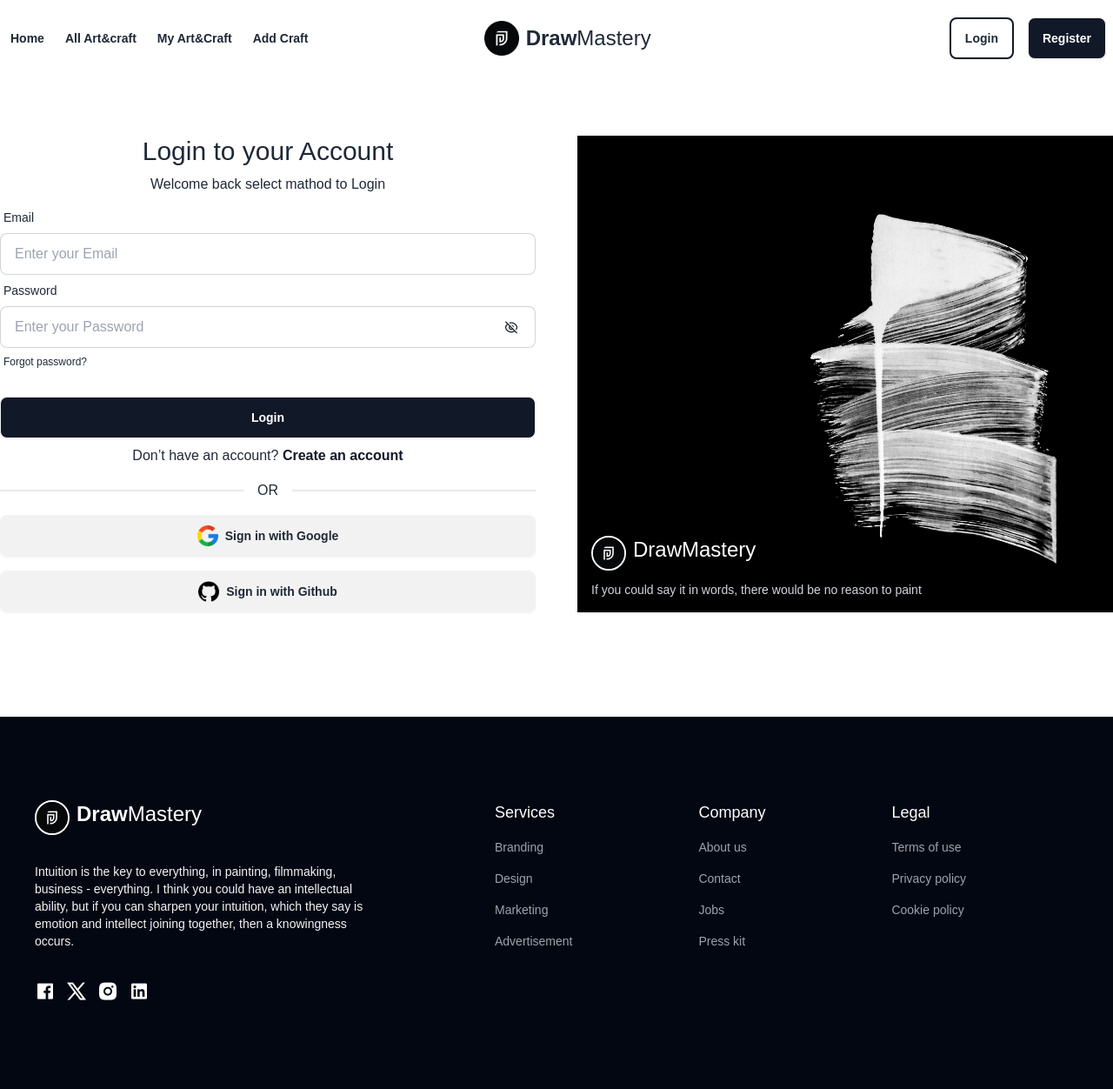
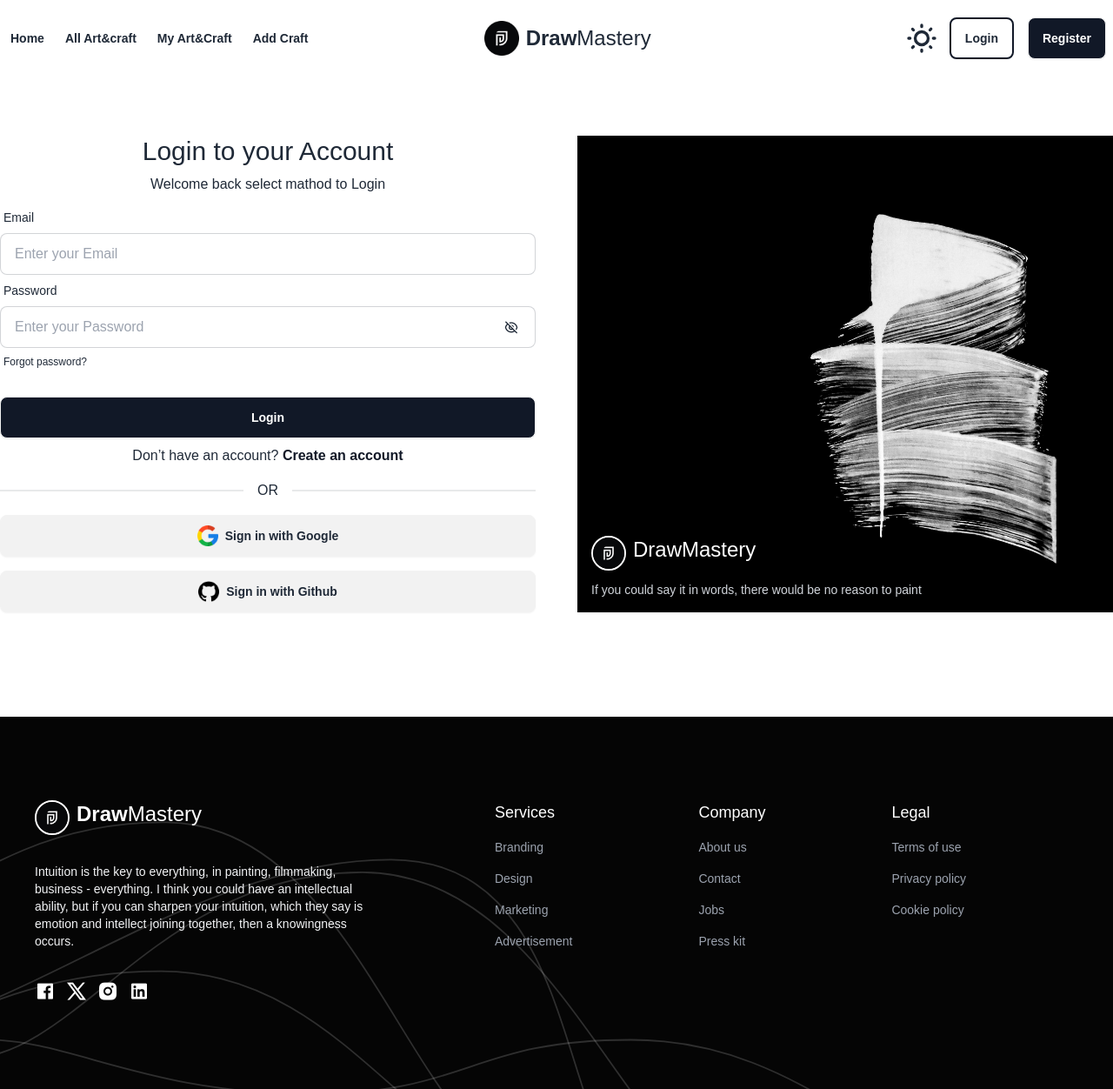
Before and after one commit to hellomaruf/DrawMastery-client, a React (Vite) app: page /login in a window 1280 px wide. Shown: the whole page at 87% size. Built offline with nearby package versions, Linux system fonts and the light colour scheme; no server answers.

Commit message:
Added theme controller

```diff
--- a/index.html
+++ b/index.html
@@ -1,5 +1,5 @@
 <!doctype html>
-<html lang="en" data-theme="light">
+<html lang="en">
   <head>
     <meta charset="UTF-8" />
     <link rel="icon" type="image/svg+xml" href="/vite.svg" />
--- a/src/Shared/Footer.jsx
+++ b/src/Shared/Footer.jsx
@@ -1,9 +1,14 @@
 import logo from "../assets/logo.png";
+import footer from "../assets/footer.svg";
 
 function Footer() {
   return (
     <div className="pt-10">
-      <div className="bg-gray-950 z-10">
+      <div
+        style={{
+          backgroundImage: `url(${footer})`,}}
+        className="bg-gray-950 z-10 w-full bg-cover"
+      >
         <footer className="footer p-10 py-24 text-base-content max-w-7xl mx-auto">
           <aside className="max-w-sm">
             <div className="flex gap-2">
--- a/src/Shared/Nav.jsx
+++ b/src/Shared/Nav.jsx
@@ -1,28 +1,40 @@
 import { Link, NavLink } from "react-router-dom";
 import logo from "../assets/logo.png";
-import { useContext } from "react";
+import { useContext, useEffect, useState } from "react";
 import { AuthContext } from "../Services/AuthProvider";
 
 function Nav() {
   const { user, signOutUser, setUser } = useContext(AuthContext);
-  console.log(user?.email);
+  const [theme, setTheme] = useState("light");
   const handleLogout = () => {
     signOutUser();
     setUser();
   };
+  useEffect(() => {
+    localStorage.setItem("theme", theme);
+    const localTheme = localStorage.getItem("theme");
+    document.querySelector("html").setAttribute("data-theme", localTheme);
+  }, [theme]);
+  const handleToggle = (e) => {
+    if (e.target.checked) {
+      setTheme("valentine");
+    } else {
+      setTheme("light");
+    }
+  };
 
   const link = (
     <>
-      <NavLink to="/" className="pr-6 font-semibold" >
+      <NavLink to="/" className="pr-6 font-semibold">
         Home
       </NavLink>
-      <NavLink to="/allArts" className="pr-6 font-semibold" >
+      <NavLink to="/allArts" className="pr-6 font-semibold">
         All Art&craft
       </NavLink>
-      <NavLink to="/myArt" className="pr-6 font-semibold" >
+      <NavLink to="/myArt" className="pr-6 font-semibold">
         My Art&Craft
       </NavLink>
-      <NavLink to='/addArt' className="pr-6 font-semibold" >
+      <NavLink to="/addArt" className="pr-6 font-semibold">
         Add Craft
       </NavLink>
     </>
@@ -66,6 +78,33 @@
           </a>
         </div>
         <div className="navbar-end ">
+          <label className="swap swap-rotate mr-3">
+            {/* this hidden checkbox controls the state */}
+            <input
+              onChange={handleToggle}
+              type="checkbox"
+              className="theme-controller"
+              value="synthwave"
+            />
+
+            {/* sun icon */}
+            <svg
+              className="swap-off fill-current w-10 h-10"
+              xmlns="http://www.w3.org/2000/svg"
+              viewBox="0 0 24 24"
+            >
+              <path d="M5.64,17l-.71.71a1,1,0,0,0,0,1.41,1,1,0,0,0,1.41,0l.71-.71A1,1,0,0,0,5.64,17ZM5,12a1,1,0,0,0-1-1H3a1,1,0,0,0,0,2H4A1,1,0,0,0,5,12Zm7-7a1,1,0,0,0,1-1V3a1,1,0,0,0-2,0V4A1,1,0,0,0,12,5ZM5.64,7.05a1,1,0,0,0,.7.29,1,1,0,0,0,.71-.29,1,1,0,0,0,0-1.41l-.71-.71A1,1,0,0,0,4.93,6.34Zm12,.29a1,1,0,0,0,.7-.29l.71-.71a1,1,0,1,0-1.41-1.41L17,5.64a1,1,0,0,0,0,1.41A1,1,0,0,0,17.66,7.34ZM21,11H20a1,1,0,0,0,0,2h1a1,1,0,0,0,0-2Zm-9,8a1,1,0,0,0-1,1v1a1,1,0,0,0,2,0V20A1,1,0,0,0,12,19ZM18.36,17A1,1,0,0,0,17,18.36l.71.71a1,1,0,0,0,1.41,0,1,1,0,0,0,0-1.41ZM12,6.5A5.5,5.5,0,1,0,17.5,12,5.51,5.51,0,0,0,12,6.5Zm0,9A3.5,3.5,0,1,1,15.5,12,3.5,3.5,0,0,1,12,15.5Z" />
+            </svg>
+
+            {/* moon icon */}
+            <svg
+              className="swap-on fill-current w-10 h-10"
+              xmlns="http://www.w3.org/2000/svg"
+              viewBox="0 0 24 24"
+            >
+              <path d="M21.64,13a1,1,0,0,0-1.05-.14,8.05,8.05,0,0,1-3.37.73A8.15,8.15,0,0,1,9.08,5.49a8.59,8.59,0,0,1,.25-2A1,1,0,0,0,8,2.36,10.14,10.14,0,1,0,22,14.05,1,1,0,0,0,21.64,13Zm-9.5,6.69A8.14,8.14,0,0,1,7.08,5.22v.27A10.15,10.15,0,0,0,17.22,15.63a9.79,9.79,0,0,0,2.1-.22A8.11,8.11,0,0,1,12.14,19.73Z" />
+            </svg>
+          </label>
           {user ? (
             <>
               <div className="flex gap-3 items-center">
--- a/src/components/Artist.jsx
+++ b/src/components/Artist.jsx
@@ -22,7 +22,7 @@
           </button>
         </div>
         <div className="col-span-4">
-          <Marquee gradient gradientWidth={200} gradientColor="white" pauseOnHover>
+          <Marquee gradient gradientWidth={200} gradientColor='white' pauseOnHover>
             <div className="flex ">
               <div className=" border-4 mx-2 flex flex-col  items-center border-gray-900 rounded-2xl p-10">
                 <img className="w-28 rounded-full" src={artist1} alt="" />
--- a/tailwind.config.js
+++ b/tailwind.config.js
@@ -1,11 +1,11 @@
 /** @type {import('tailwindcss').Config} */
 export default {
-  content: [
-    "./index.html",
-    "./src/**/*.{js,ts,jsx,tsx}",
-  ],
+  content: ["./index.html", "./src/**/*.{js,ts,jsx,tsx}"],
   theme: {
     extend: {},
   },
   plugins: [require("daisyui")],
-}
+  daisyui: {
+    themes: ["light", "valentine"],
+  },
+};
```
Also changed, not shown: src/assets/footer.svg (added).
